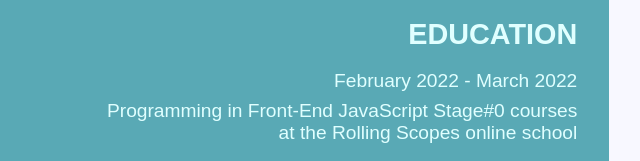
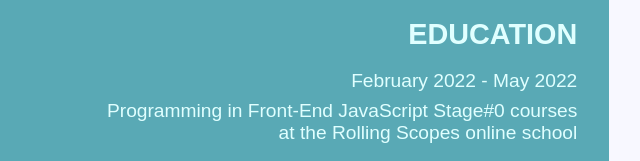
Before and after one commit to SergeyIankowski/rsschool-cv, a plain HTML site: page index.html in a window 1280 px wide. Shown: the part 304-465 px from the top of the page, 540-1180 px from the left. Drawn offline with Linux system fonts and the light colour scheme.

Commit message:
fix: fix some information

```diff
--- a/index.html
+++ b/index.html
@@ -145,7 +145,7 @@
 
                 <ul class="main-description" id="education-main">
                     <li>
-                        <p class="date"><time datetime="2022-27">February 2022</time> - <time datetime="2022-03">March 2022</time></p>
+                        <p class="date"><time datetime="2022-27">February 2022</time> - <time datetime="2022-03">May 2022</time></p>
                         <p class="description">Programming in Front-End JavaScript Stage#0 courses<br> at the Rolling
                             Scopes online school</p>
                     </li>
```
